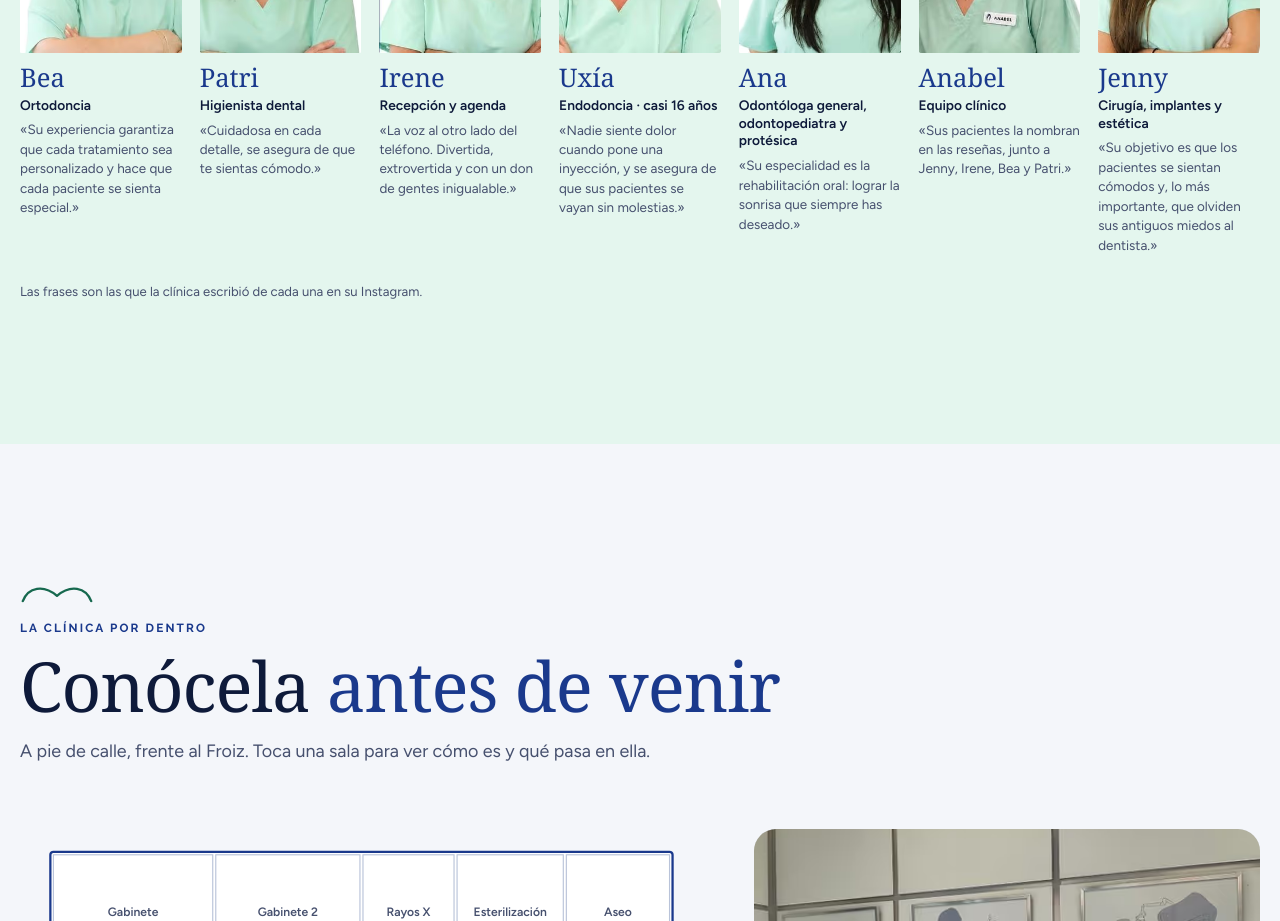
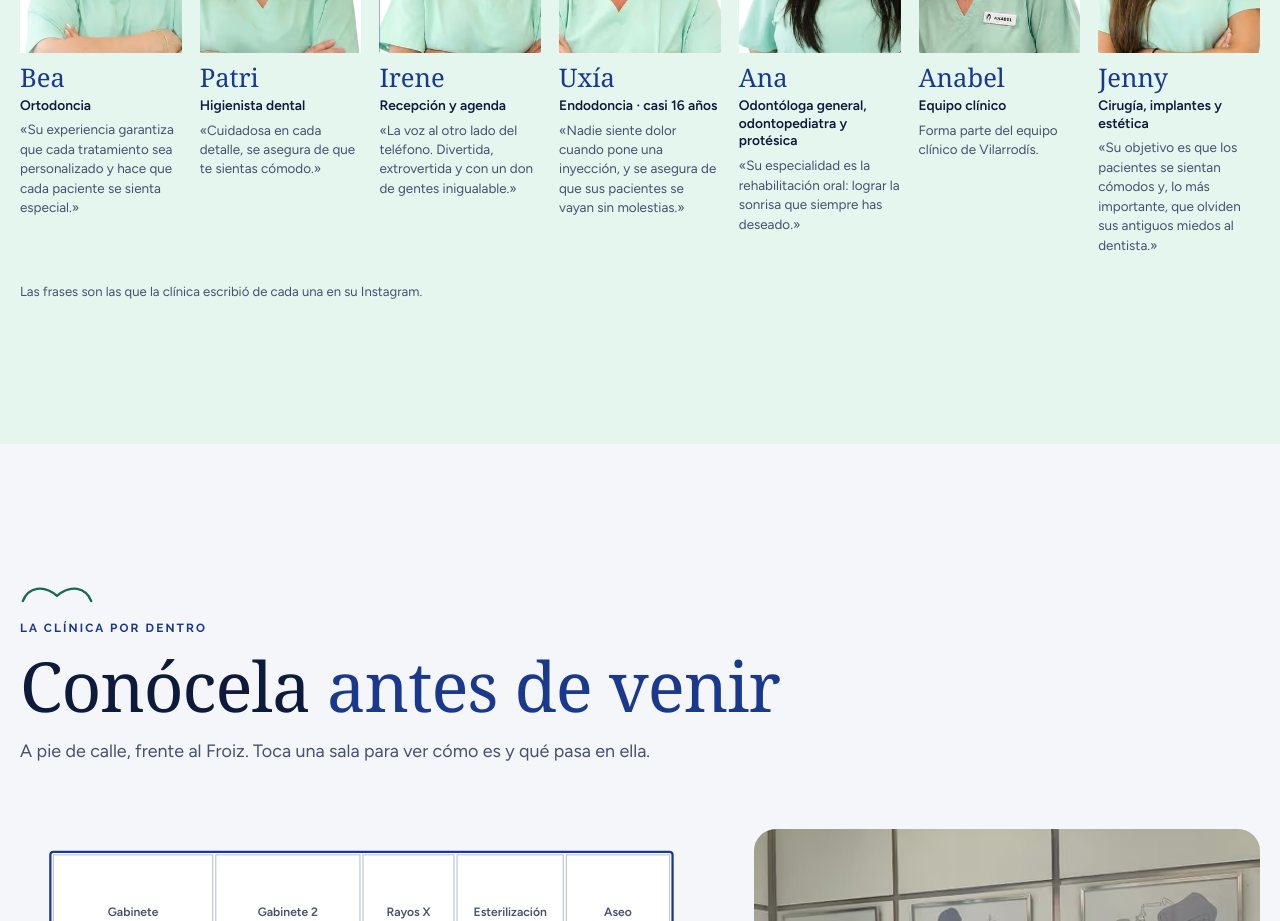
Before and after one commit to alvarotaiagu/clinica-miguel-angel-arteixo-web, a plain HTML site: page index.html in a window 1280 px wide. Shown: the part 2900-3821 px from the top of the page. Drawn offline with nearby package versions, Linux system fonts and the light colour scheme; a web font is replaced by a local one.

Commit message:
Ficha de Anabel: frase neutra
Co-Authored-By: Claude Opus 5.5 <noreply@anthropic.com>

```diff
--- a/index.html
+++ b/index.html
@@ -328,7 +328,7 @@
       <li class="persona" data-p="anabel" id="persona-anabel">
         <picture data-foto="r-anabel"><source type="image/avif" srcset="img/fotos/r-anabel-250.avif 250w" sizes="(max-width: 599px) 44vw, 180px"><source type="image/webp" srcset="img/fotos/r-anabel-250.webp 250w" sizes="(max-width: 599px) 44vw, 180px"><img src="img/fotos/r-anabel-250.jpg" srcset="img/fotos/r-anabel-250.jpg 250w" sizes="(max-width: 599px) 44vw, 180px" width="250" height="312" alt="Anabel, con gorro de quirófano y el uniforme verde agua de la clínica" loading="lazy" decoding="async"></picture>
         <h3>Anabel</h3><p class="persona__cargo">Equipo clínico</p>
-        <p class="persona__dice">«Sus pacientes la nombran en las reseñas, junto a Jenny, Irene, Bea y Patri.»</p>
+        <p class="persona__dice">Forma parte del equipo clínico de Vilarrodís.</p>
       </li>
       <li class="persona" data-p="jenny" id="persona-jenny">
         <picture data-foto="r-jenny"><source type="image/avif" srcset="img/fotos/r-jenny-280.avif 280w" sizes="(max-width: 599px) 44vw, 180px"><source type="image/webp" srcset="img/fotos/r-jenny-280.webp 280w" sizes="(max-width: 599px) 44vw, 180px"><img src="img/fotos/r-jenny-280.jpg" srcset="img/fotos/r-jenny-280.jpg 280w" sizes="(max-width: 599px) 44vw, 180px" width="280" height="350" alt="Jenny, con el uniforme verde agua de la clínica" loading="lazy" decoding="async"></picture>
```
Also changed, not shown: index.src.html (+1 -1 lines).
